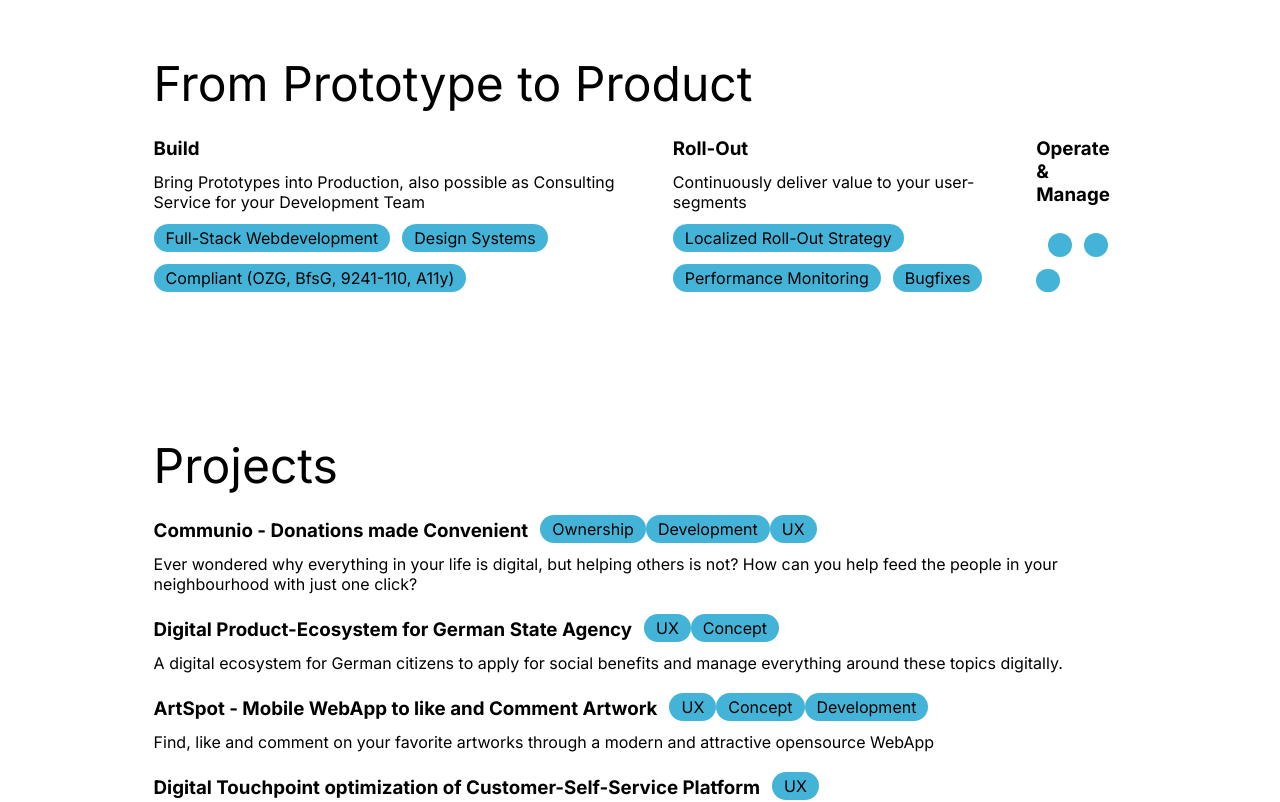
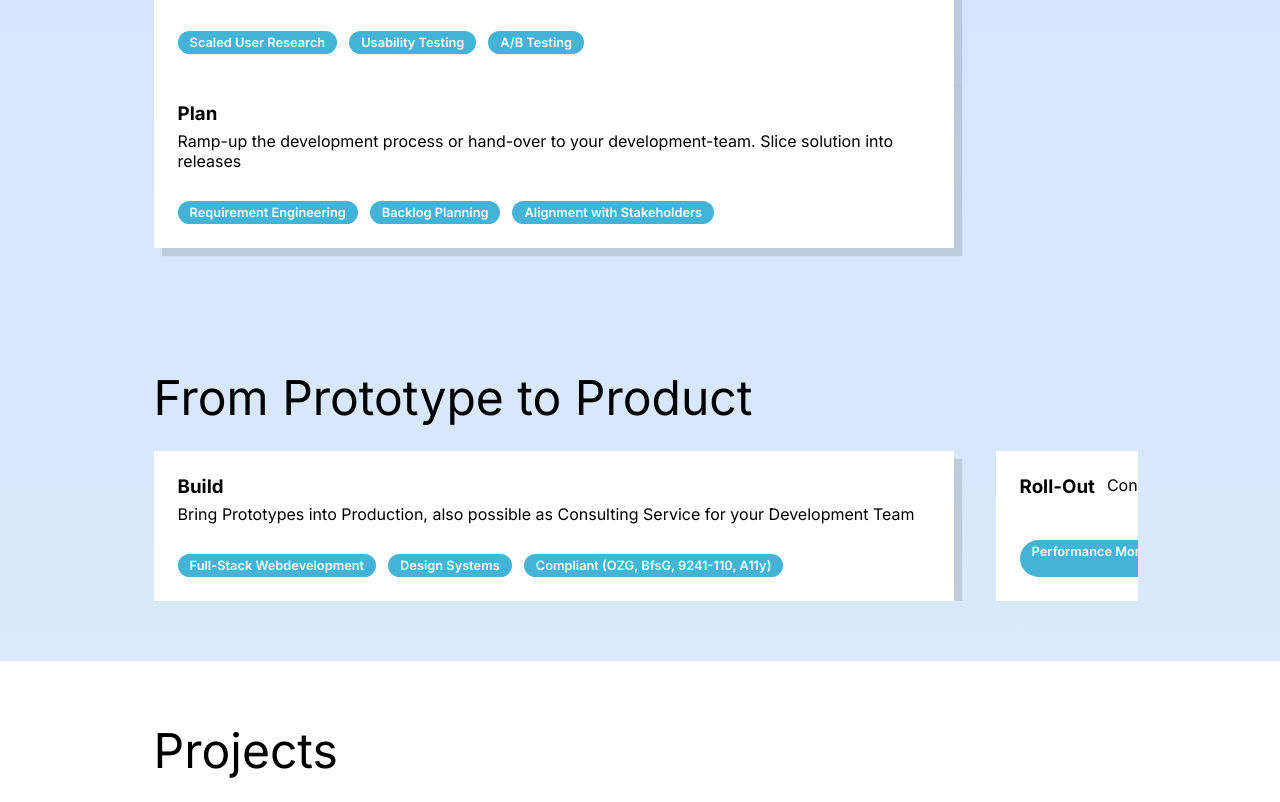
Before and after one commit to 1UXDev/interimSite, a Next.js app: page / in a window 1280 px wide. Shown: the part 1807-2609 px from the top of the page. Built offline with nearby package versions, Linux system fonts and the light colour scheme.

Commit message:
horizontal scroll implemented

```diff
--- a/src/pages/index.js
+++ b/src/pages/index.js
@@ -146,12 +146,12 @@ export default function Home() {
           </div>
         </section>
 
-        <section>
+        <section className={`${styles.projects}`}>
           <h2>Projects</h2>
           <div>
             <article>
               <h3>Communio - Donations made Convenient</h3>
-              <div className="tags">
+              <div className={`${styles.tags}`}>
                 <span>Ownership</span>
                 <span>Development</span>
                 <span>UX</span>
@@ -164,7 +164,7 @@ export default function Home() {
             </article>
             <article>
               <h3>Digital Product-Ecosystem for German State Agency</h3>
-              <div className="tags">
+              <div className={`${styles.tags}`}>
                 <span>UX</span>
                 <span>Concept</span>
               </div>
@@ -175,7 +175,7 @@ export default function Home() {
             </article>
             <article>
               <h3>ArtSpot - Mobile WebApp to like and Comment Artwork</h3>
-              <div className="tags">
+              <div className={`${styles.tags}`}>
                 <span>UX</span>
                 <span>Concept</span>
                 <span>Development</span>
@@ -191,7 +191,7 @@ export default function Home() {
                 Digital Touchpoint optimization of Customer-Self-Service
                 Platform
               </h3>
-              <div className="tags">
+              <div className={`${styles.tags}`}>
                 <span>UX</span>
               </div>
               <p>
@@ -203,7 +203,7 @@ export default function Home() {
 
             <article>
               <h3>MVP: Self-Service App for medical Laboratories</h3>
-              <div className="tags">
+              <div className={`${styles.tags}`}>
                 <span>UX</span>
                 <span>Product Ownership</span>
               </div>
@@ -216,7 +216,7 @@ export default function Home() {
             </article>
           </div>
         </section>
-        <section>
+        <section className={`${styles.about}`}>
           <h2>About</h2>
           <article>
             <p>
@@ -234,10 +234,14 @@ export default function Home() {
               psychology, he did research on algorithms & user experience in the
               automotive sector and gained experience as a UX designer and
               product owner (agile product development) in a Berlin-based
-              digital agency. <br></br>
-              Certified SAFe 5 Agilist, Certified SCRUM PO & SCRUM Master,
-              Trained in GDPR, 🇩🇪 🇬🇧
+              digital agency.
             </p>
+            <ul>
+              <li>Certified SAFe 5 Agilist</li>
+              <li>Certified SCRUM Product Owner</li>
+              <li>Trained in GDPR, Experienced Scrum Master</li>
+              <li>🇩🇪 🇬🇧 </li>
+            </ul>
           </article>
         </section>
       </main>
--- a/src/styles/Home.module.css
+++ b/src/styles/Home.module.css
@@ -37,26 +37,44 @@
 .main .articleContainer {
   display: flex;
   flex-direction: row;
-  flex-wrap: unset;
   gap: 42px;
-  width: unset;
-  max-width: unset;
+  overflow-x: scroll;
+  scroll-snap-type: x mandatory;
+  list-style-type: none;
+  margin-right: -12px;
+  padding-right: 12px;
 }
 .main article {
   display: flex;
   flex-flow: row wrap;
   justify-content: flex-start;
-  gap: 12px;
+  gap: 6px 12px;
+  flex: 0 0 88%;
+  max-width: 800px;
+  background-color: white;
+  padding: 24px;
+  box-shadow: 8px 8px 1px rgba(0, 0, 0, 0.12);
+}
+
+.main article p {
   padding-bottom: 24px;
 }
+
 .main article span {
   padding: 4px 12px;
   background-color: var(--color-primary);
   border-radius: 24px;
+  color: white;
+  font-weight: 600;
+  font-size: 0.8em;
 }
 .main article span:hover {
   background-color: var(--color-secondary);
   transition: all 1s ease-in-out;
+}
+
+.projects {
+  background-color: white;
 }
 
 /* .main {
--- a/src/styles/globals.css
+++ b/src/styles/globals.css
@@ -8,9 +8,8 @@
   --color-primary: #43b4d8;
   --color-secondary: #8156de;
 
-  /*
   --foreground-rgb: 0, 0, 0;
-  --background-start-rgb: 100, 120, 200;
+  --background-start-rgb: 200, 220, 255;
   --background-end-rgb: 230, 240, 250;
 
   --primary-glow: conic-gradient(
@@ -25,7 +24,7 @@
     rgba(255, 255, 255, 1),
     rgba(255, 255, 255, 0)
   );
-*/
+
   --tile-start-rgb: 239, 245, 249;
   --tile-end-rgb: 228, 232, 233;
   --tile-border: conic-gradient(
```
